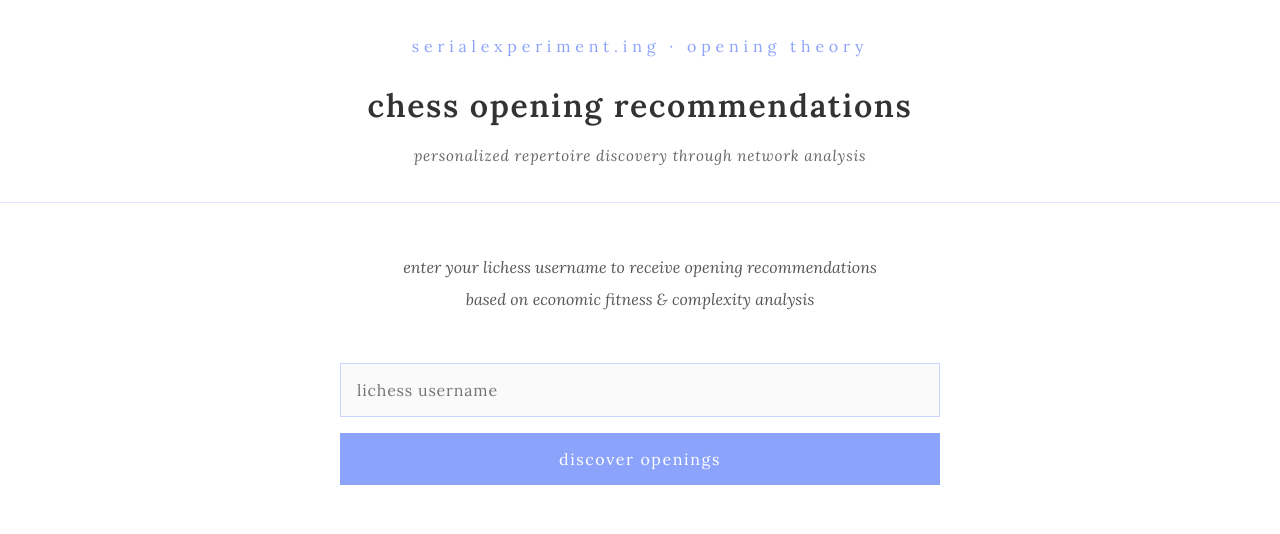
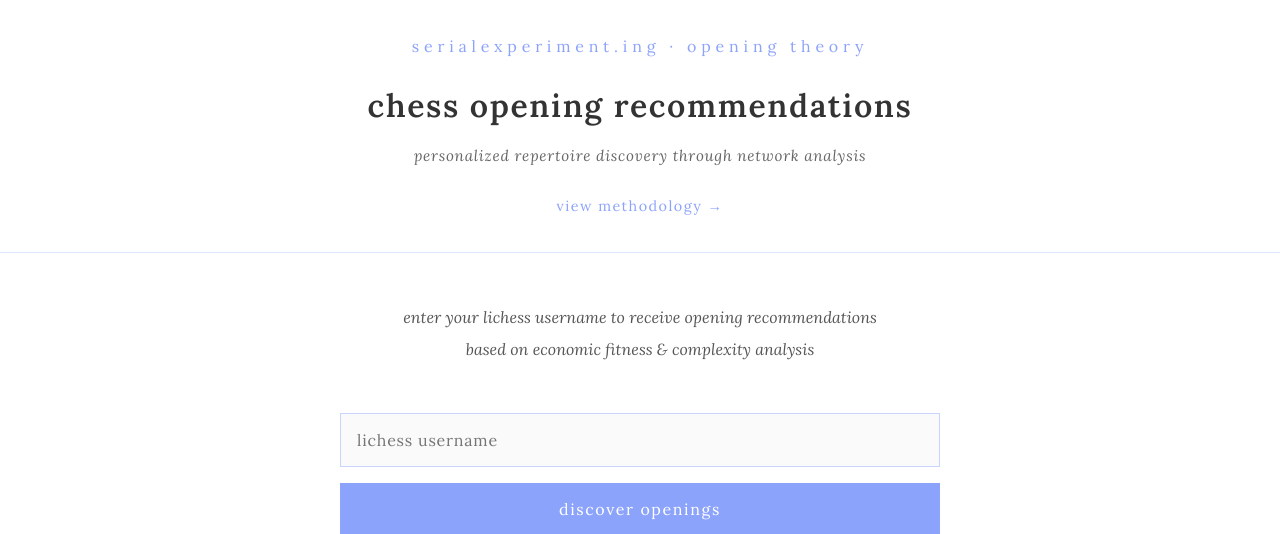
Before and after one commit to shayvana/openingrecs, a Flask app: page / in a window 1280 px wide. Shown: the top 534 px of the page. Run offline with Flask 3, Linux system fonts and the light colour scheme; parts of the project's set-up code (start-up, migrations or seed data) failed here and were passed over.

Commit message:
link to methodology

```diff
--- a/app/templates/index.html
+++ b/app/templates/index.html
@@ -62,6 +62,20 @@
             font-style: italic;
             margin-top: 0.5rem;
             letter-spacing: 0.05em;
+        }
+
+        .nav-link {
+            display: inline-block;
+            margin-top: 1.5rem;
+            font-size: 0.9rem;
+            letter-spacing: 0.1em;
+            color: rgba(92, 124, 250, 0.7);
+            text-decoration: none;
+            transition: opacity 0.3s;
+        }
+
+        .nav-link:hover {
+            opacity: 0.6;
         }
 
         .container {
@@ -421,6 +435,7 @@
         </div>
         <h1 class="page-title">chess opening recommendations</h1>
         <p class="subtitle">personalized repertoire discovery through network analysis</p>
+        <a href="/methodology" class="nav-link">view methodology →</a>
     </div>
 
     <div class="container">
```
